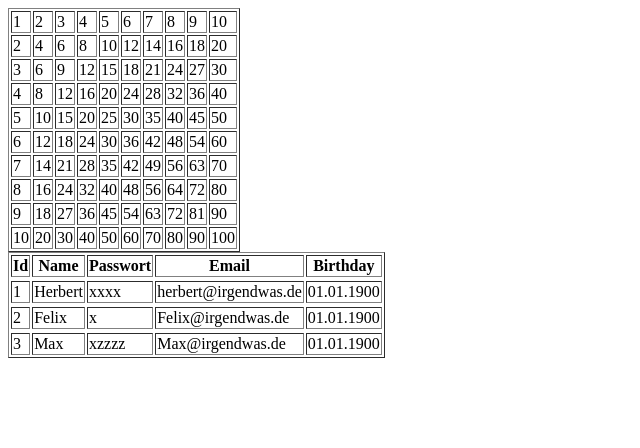
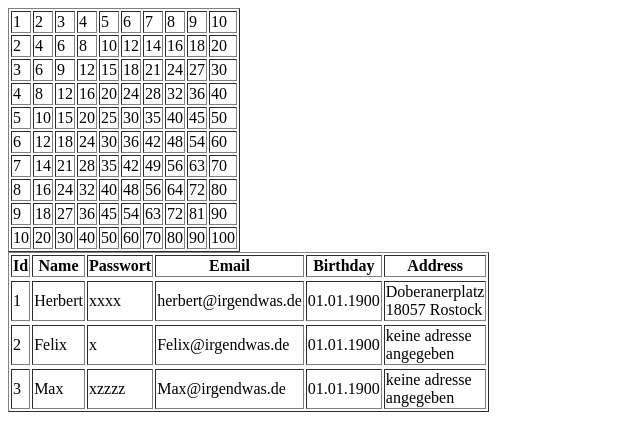
Before and after one commit to urfels/js-kurs, a plain HTML site: page index.html in a window 1280 px wide. Shown: the whole page, without its empty margins (0-640 px from the left). Drawn offline with Linux system fonts and the light colour scheme.

Commit message:
tabelle complete

```diff
--- a/index.html
+++ b/index.html
@@ -6,6 +6,7 @@
     <script src="./js/javascript.js"></script>
     <script src="./js/model/user.js"></script>
     <script src="./js/model/userList.js"></script>
+    <script src="./js/model/address.js"></script>
     <script src="./js/services/userService.js"></script>
     <link rel="stylesheet" href="./css/stylesheet.css">
     <title>kleine 1 mal 1</title>
--- /dev/null
+++ b/js/model/address.js
@@ -0,0 +1,16 @@
+class Address {
+  constructor(street, postCode, city) {
+    this.street = street;
+    this.postCode = postCode;
+    this.city = city;
+  }
+  //auf Werte Lesend zugreifen
+
+  //werte setzen
+
+  //status des objectes zurück geben
+
+  schowAddress(){
+    return this.street + " " + this.postCode + " " + this.city;
+  }
+}
--- a/js/model/user.js
+++ b/js/model/user.js
@@ -2,12 +2,13 @@
 class User {
 
 
-  constructor(id, name, passwort, email, birthday) {
+  constructor(id, name, passwort, email, birthday, address) {
     this.id = id;
     this.name = name;
     this.passwort = passwort;
     this.email = email;
     this.birthday = birthday;
+    this.address = address;
   }
 
 }
--- a/js/services/userService.js
+++ b/js/services/userService.js
@@ -4,6 +4,10 @@ class UserService{
   var user = UserService.createUser(1, "Herbert", "xxxx", "herbert@irgendwas.de", "01.01.1900");
   var user2 =UserService.createUser(2, "Felix", "x", "Felix@irgendwas.de", "01.01.1900");
     var user3 =UserService.createUser(3, "Max", "xzzzz", "Max@irgendwas.de", "01.01.1900");
+
+    var address1 = new Address("Doberanerplatz", "18057", "Rostock");
+    user.address = address1;
+
   var userList = new UserList();
   userList.addUser(user);
   userList.addUser(user2);
@@ -50,24 +54,33 @@ class UserService{
 
     var columnName = "<th>" + correctColumnName + "</th>";
     resultHeader += columnName;
-    var columnValue = "<td>" + columnValueArray[i] +"</td>";
+
+    var columnValue = UserService.generateTdLine(columnValueArray[i]);
     resultContent += columnValue;
 
+  }
 
-
+  return [resultHeader, resultContent];
 }
 
-  return [resultHeader, resultContent];
+  static generateTdLine(value){
+    var columnValue = "";
+    if (value instanceof Address) {
+        var columnValue = "<td>" + value.street +" "+ value.postCode +" "+ value.city +"</td>";
 
-
-
+    }
+    else {
+      if(value === undefined){
+         columnValue = "<td>" + "keine adresse angegeben" + "</td>";
+      }
+      else {
+         columnValue = "<td>" + value + "</td>";
+      }
+    }
+return columnValue;
 }
-
    static changePassword(oldPassword, newPassword, repeatedNewPassword){
       return "passwordChanged";
   }
 
-
-
-
 }
```
